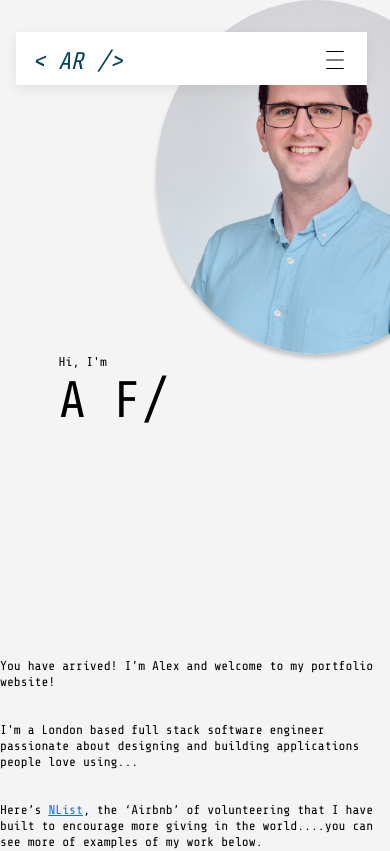
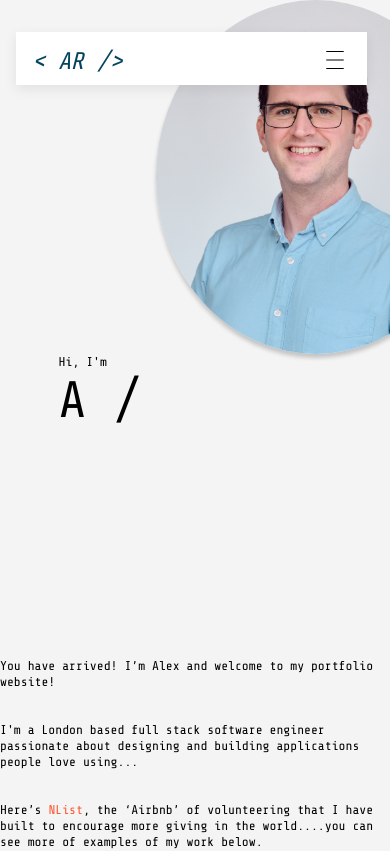
Before and after one commit to awhr95/alex-ross-portfolio, a React (Create React App) app: page / in a window 390 px wide. Shown: the top 851 px of the page. Built offline with nearby package versions, Linux system fonts and the light colour scheme.

Commit message:
Refactor Hero to be responsive at mobile & tablet

```diff
--- a/src/components/Hero/Hero.jsx
+++ b/src/components/Hero/Hero.jsx
@@ -44,9 +44,10 @@ const Hero = () => {
               designing and building applications people love using...{" "}
             </p>
             <p className="hero__text">
-              Here’s <Link>NList</Link>, the ‘Airbnb’ of volunteering that I
-              have built to encourage more giving in the world....you can see
-              more of examples of my work below.
+              Here’s <Link className="hero__text-link">NList</Link>, the
+              ‘Airbnb’ of volunteering that I have built to encourage more
+              giving in the world....you can see more of examples of my work
+              below.
             </p>
           </section>
         </div>
--- a/src/components/Hero/Hero.scss
+++ b/src/components/Hero/Hero.scss
@@ -56,12 +56,16 @@
   }
 
   &__content {
+    display: none;
+    @include tablet {
       display: flex;
       flex-direction: column;
       align-items: flex-start;
       gap: 2rem;
       width: 100%;
+
       padding-left: 10%;
+    }
   }
 
   &__blurb {
@@ -95,6 +99,11 @@
     line-height: 1rem;
     margin: 0;
     color: $primary-colour;
+  }
+
+  &__text-link {
+    text-decoration: none;
+    color: $primary-coulour-alternate;
   }
 
   &__title {
```
Lines whose indentation alone changed are shown as unchanged.
